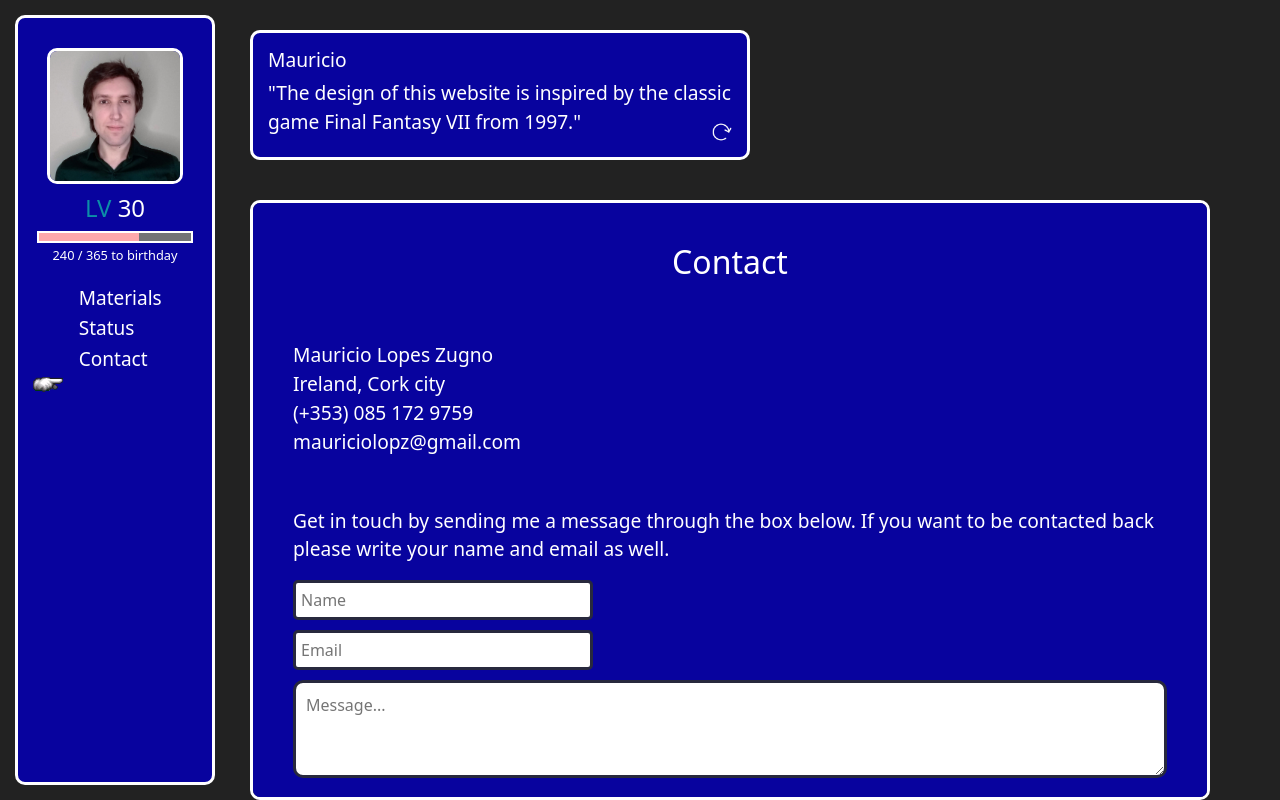
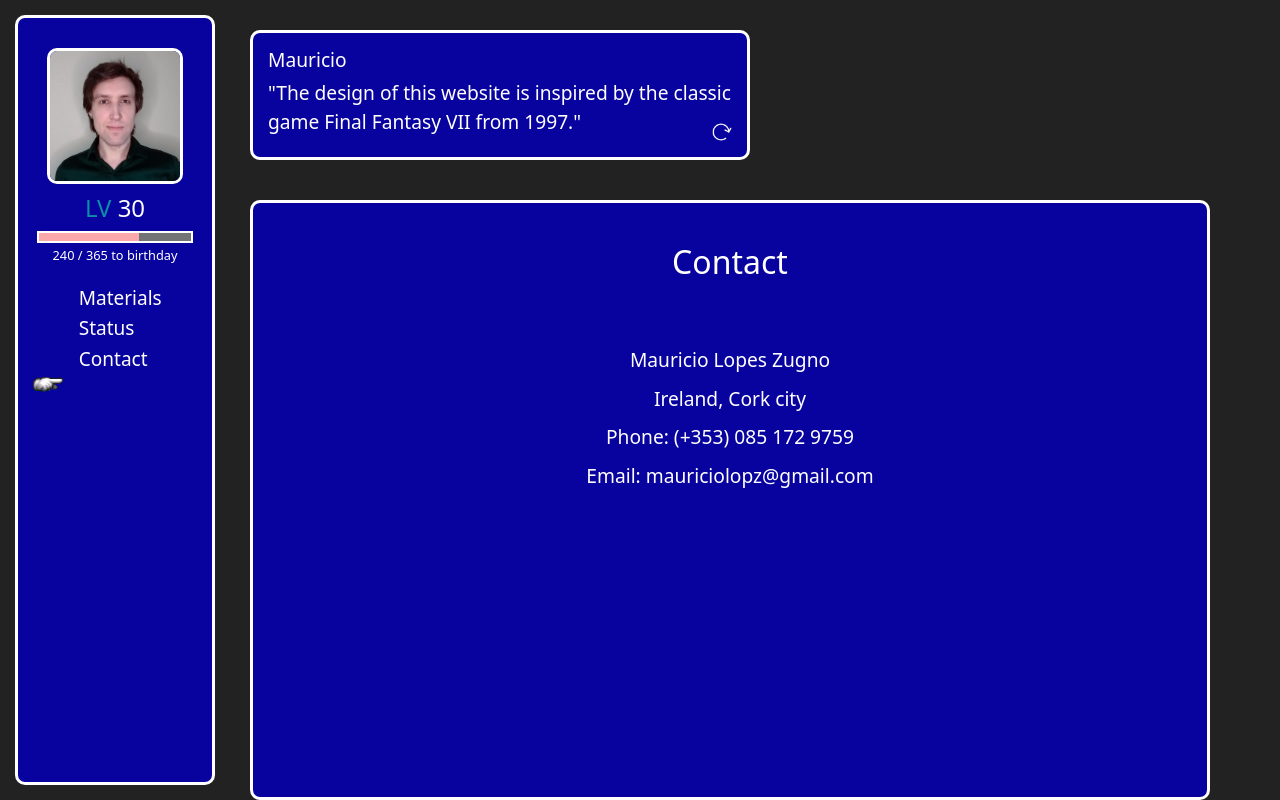
Before and after one commit to MauricioLZ/portfolio, a React (Create React App) app: page / in a window 1280 px wide. Both pictures are taken after a click on the button "Contact". Built offline with nearby package versions, Linux system fonts and the light colour scheme; no server answers.

Commit message:
Contact update

```diff
--- a/src/components/contact.jsx
+++ b/src/components/contact.jsx
@@ -1,60 +1,7 @@
-import { useState } from "react";
-import emailjs from '@emailjs/browser';
-//import { CircularProgress } from "@mui/material";
 import { motion } from "framer-motion"
-import { useEffect } from "react";
 
 function Contact()
 {
-    const [message, setMessage] = useState("");
-    const [name, setName] = useState("");
-    const [email, setEmail] = useState("");
-    const [submitMsg, setSubmitMsg] = useState("");
-    const [isSubmitting, setIsSubmitting] = useState(false);
-    const [feedbackColorClass, setFeedbackColorClass] = useState("")
-
-    useEffect(() => {
-        emailjs.init(process.env.REACT_APP_EMAIL_PUBLIC_KEY);
-    }, []);
-
-    function writeMessage(e) {
-        const target = e.target;
-        setMessage(target.value);
-    }
-
-    function writeName(e) {
-        const target = e.target;
-        setName(target.value);
-    }
-
-    function writeEmail(e) {
-        const target = e.target;
-        setEmail(target.value);
-    }
-
-    function changeSubmitState(active, message, colorClass) {
-        setFeedbackColorClass(colorClass);
-        setSubmitMsg(message);
-        setIsSubmitting(!active);
-    }
-
-    function onSubmit(e) {
-        e.preventDefault();
-        const target = e.target;
-
-        changeSubmitState(false, "Sending...", "colorProgress");
-
-        if (message.length > 0) {
-
-            emailjs.sendForm(process.env.REACT_APP_EMAIL_SERVICE_ID, process.env.REACT_APP_EMAIL_TEMPLATE_ID, target)
-                .then((result) => changeSubmitState(true, "Thank you, your message has been sent!", "colorOk"),
-                    (error) => changeSubmitState(true, "An error occurred, please try again.", "colorError"));
-        }
-        else {
-            changeSubmitState(true, "Please write a message to submit.", "colorError");
-        }
-    }
-
     return (
         <section className="contact">
             <motion.div
@@ -64,27 +11,9 @@ function Contact()
                 <p className="contactDetails">
                     Mauricio Lopes Zugno
                     <br/>Ireland, Cork city
-                    <br/>(+353) 085 172 9759
-                    <br/>mauriciolopz@gmail.com
+                    <br/>Phone: (+353) 085 172 9759
+                    <br/>Email: mauriciolopz@gmail.com
                 </p>
-                <p className="contactInstructions">Get in touch by sending me a message through the box below. If you want to be contacted back please write your name and email as well.</p>
-                <form onSubmit={onSubmit}>
-                    <input type="text" name="name" placeholder="Name" onChange={writeName} value={name}></input>
-                    <input type="email" name="email" placeholder="Email" onChange={writeEmail} value={email}></input>
-                    <textarea rows="3" name="message" placeholder="Message..." onChange={writeMessage} value={message}></textarea>
-                    <div className="contactSubmitContainer">
-                        <p className={"contactFeedback " + feedbackColorClass}>{submitMsg}</p>
-                        { !isSubmitting &&
-                            <button className="submitBtn" type="submit" name="submitBtn">Submit</button>
-                        }
-                        {  isSubmitting &&
-                            <button className="submitLoad" name="submitLoad" disabled>
-                                { //<CircularProgress size="" className="loadSmall"/>
-                                }
-                            </button>
-                        }
-                    </div>
-                </form>
             </motion.div>
         </section>
     );
--- a/src/style/App.css
+++ b/src/style/App.css
@@ -471,7 +471,7 @@ html, body {
 
 .contact {
   position: absolute;
-  text-align: left;
+  text-align: center;
   top: 200px;
   left: 330px;
   right: 70px;
@@ -495,7 +495,7 @@ html, body {
   font-size: 1.2rem;
   margin-top: 50px;
   margin-bottom: 50px;
-  line-height: 150%;
+  line-height: 200%;
 }
 
 .contactInstructions {
```
